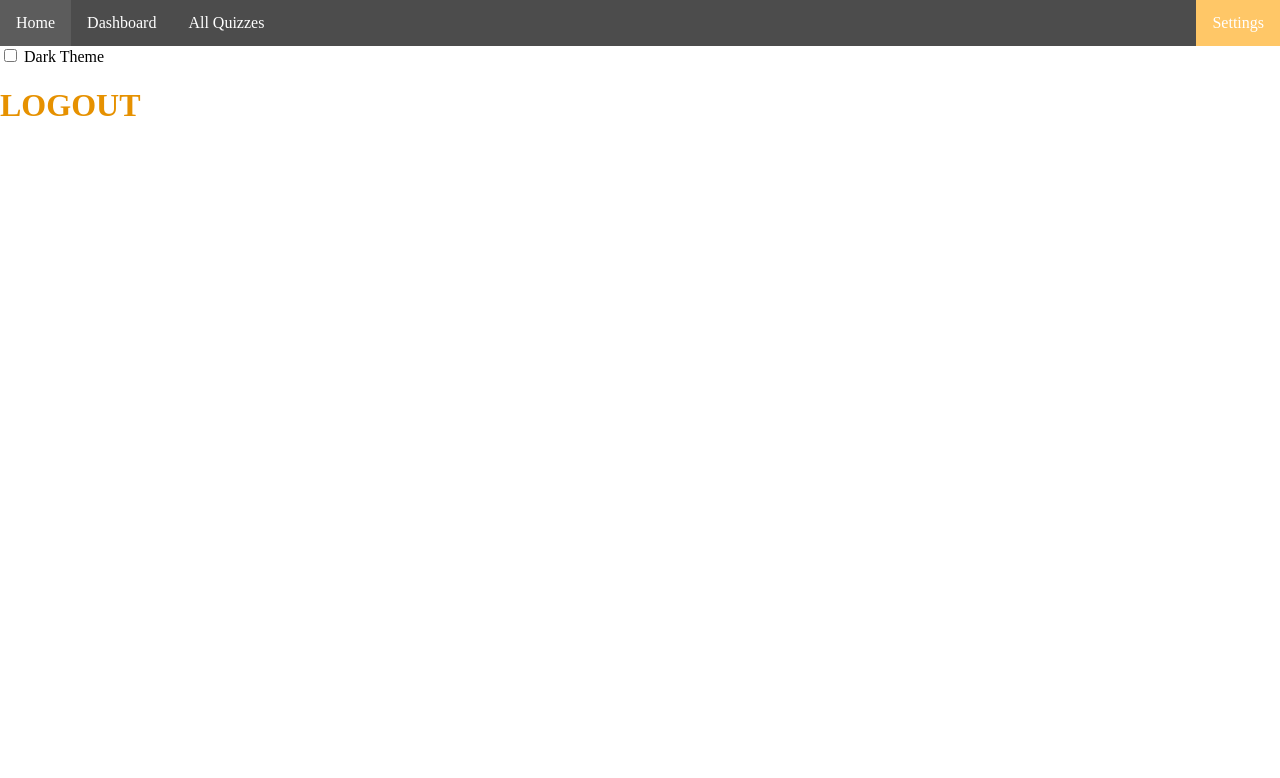
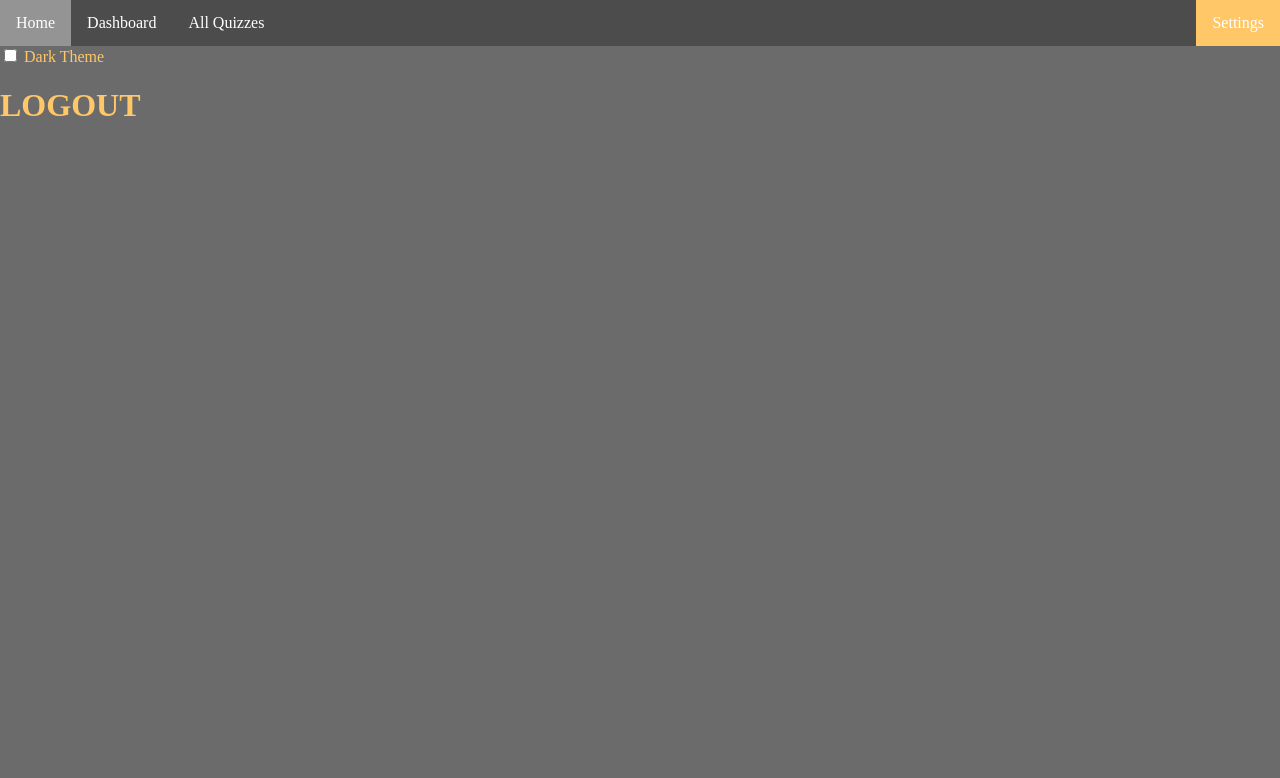
Before and after one commit to MelihKacan/Django-Quiz-App, a Django app: page /settings in a window 1280 px wide. Shown: the top 778 px of the page. Run offline with Django 5.2, Linux system fonts and the light colour scheme; a user stored in the database is signed in; data comes from the database, SQL or seed files in the repository; both versions use the stored data as it was after the commit; some libraries are stand-ins or nearby versions.

Commit message:
Navbar Dark Theme Integration & Mini Bug Fixes & All Quizzes Page Basics & Duplicate JS And CSS Files Deleted

```diff
--- a/django_quiz_app/all_api/urls.py
+++ b/django_quiz_app/all_api/urls.py
@@ -20,4 +20,5 @@
     path("user_photo_api_post",views.user_photo_api_post,name="user_photo_api_post"),
     path("get_user_id",views.get_user_id,name="get_user_id"),
     path("index_api",views.index_api,name="index_api"),
+    path("all_quizzes",views.all_quizzes_web_page,name="all_quizzes"),
 ]
--- a/django_quiz_app/all_api/views.py
+++ b/django_quiz_app/all_api/views.py
@@ -204,3 +204,6 @@
     }
 
     return Response(context)
+
+def all_quizzes_web_page(request):
+    return render(request,"all_quizzes.html")
--- a/django_quiz_app/static/css/navbar.css
+++ b/django_quiz_app/static/css/navbar.css
@@ -1,9 +1,17 @@
-ul {
+ul.dark-theme {
     list-style-type: none;
     margin: 0;
     padding: 0;
     overflow: hidden;
     background-color: #4c4c4c;
+  }
+
+  ul{
+    list-style-type: none;
+    margin: 0;
+    padding: 0;
+    overflow: hidden;
+    background-color: #c0c0c0;
   }
 
   li {
@@ -20,18 +28,39 @@
   }
 
   li a:hover:not(.active) {
-    background-color: #5c5c5c;
+    background-color: rgb(154, 154, 154);
+  }
+
+  li a.dark-theme:hover:not(.active) {
+    background-color: rgb(148, 148, 148);
+  }
+
+  .active.dark-theme{
+    background-color: rgb(255, 199, 103);
+  }
+
+  ul h1{
+    color: rgb(84, 84, 84);
   }
 
   .active {
-    background-color: rgb(255, 199, 103);
+    background-color: rgb(154, 154, 154);
+  }
+
+  .active.dark-theme:hover{
+    background-color: rgb(255, 199, 103,0.9);
   }
 
   .active:hover{
-    background-color: rgb(255, 199, 103,0.9);
+    background-color: rgba(86, 86, 86, 0.9);
   }
+
 body{
     margin: 0px;
+}
+
+ul div{
+  display: none;
 }
 
 ul h1{
--- a/django_quiz_app/static/css/style.css
+++ b/django_quiz_app/static/css/style.css
@@ -18,14 +18,28 @@
     box-shadow:3px 3px rgb(255, 199, 103);
 }
 
-.text_quiz{
+body{
+    background-color: rgb(231, 231, 231);
+}
+
+.text_quiz,
+h1{
     text-decoration: none;
     color:rgb(230, 145, 0);
     -webkit-tap-highlight-color: rgba(255, 255, 255, 0);
 }
 
-.text_quiz:hover{
+.text_quiz,
+h1:hover{
     color:rgb(255, 174, 35);
+}
+
+label{
+    color: rgb(230, 145, 0);
+}
+
+label:hover{
+    color: rgb(255, 174, 35);
 }
 
 .question{
@@ -52,6 +66,11 @@
 
 h1.dark-theme{
     color:rgb(255, 199, 103);
+}
+
+h1.dark-theme:hover,
+label.dark-theme:hover{
+    color:rgb(251, 178, 51);
 }
 
 label.dark-theme{
@@ -189,7 +208,6 @@
 
 #back{
     text-decoration: none;
-    position: absolute;
     margin-top: 7px;
     left:    10px;
     /* bottom:   5px; */
@@ -212,19 +230,16 @@
 }
 
 .b{
-    position: absolute;
     display: inline-flex;
     left: 30%;
 }
 
 .c{
-    position: absolute;
     display: inline-flex;
     left: 55%;
 }
 
 .d{
-    position: absolute;
     display: inline-flex;
     left: 80%;
 }
--- a/django_quiz_app/static/js/settings.js
+++ b/django_quiz_app/static/js/settings.js
@@ -24,7 +24,6 @@
     var theme = data.user_theme
     if(theme == true){
         $("input").prop('checked',true)
-        $("*").toggleClass("dark-theme");
     }
     $("input").click(function(){
         if($("input").prop('checked') == true){
--- a/django_quiz_app/static/js/theme.js
+++ b/django_quiz_app/static/js/theme.js
@@ -3,7 +3,9 @@
         if(data.user_theme == false){}
         else{
             $(function(){
-                $( "h1, h2, h3, body" ).addClass( "dark-theme" );
+                $( "h1, h2, h3, body, a, ul, label" ).addClass( "dark-theme" );
+                $( "li > a" ).addClass( "dark-theme" );
+                $( "a > h1" ).addClass( "dark-theme" );
             })
         }
     })
--- a/django_quiz_app/templates/login.html
+++ b/django_quiz_app/templates/login.html
@@ -5,7 +5,7 @@
 <head>
     <meta charset="UTF-8">
     <meta name="viewport" content="width=device-width, initial-scale=1.0, user-scalable=no">
-    <title>Document</title>
+    <title>Login</title>
     <link rel="stylesheet" href="{% static 'css/style.css' %}">
 </head>
 <body style="background-color:gray;">
--- a/django_quiz_app/templates/navbar.html
+++ b/django_quiz_app/templates/navbar.html
@@ -1,7 +1,16 @@
 {% load static %}
+<!DOCTYPE html>
+<html lang="en">
+    <head>
+        <meta charset="UTF-8">
+        <meta name="viewport" content="width=device-width, initial-scale=1.0">
         <script src="https://code.jquery.com/jquery-3.7.1.min.js" ></script>
         <link rel="stylesheet" href="https://cdnjs.cloudflare.com/ajax/libs/font-awesome/6.6.0/css/all.min.css">
         <script src="{% static 'js/navbar.js' %}"></script>
+        <script src="{% static 'js/theme.js' %}"></script>
+        <link rel="stylesheet" href="{% static 'css/style.css' %}">
+        <link rel="stylesheet" href="{% static 'css/navbar.css' %}">
+    </head>
 
     <ul>
         <div>
@@ -10,10 +19,12 @@
         </div>
         <li><a class="{% if '/' == request.path%} active {%endif%}" href="/">Home</a></li>
         <li><a class="{% if 'dashboard' in request.path%} active {%endif%}" href="{% url 'user_dashboard_web_page' %}">Dashboard</a></li>
-    <li><a class="{% if '#' in request.path%} active {%endif%}" href="#All_Quizzes">All Quizzes</a></li>
+        <li><a class="{% if 'all_quizzes' in request.path%} active {%endif%}" href="{% url 'all_quizzes' %}">All Quizzes</a></li>
         <li style="float:right"><a class="{% if 'settings' in request.path%} active {%endif%}" href="{% url 'settings' %}">Settings</a></li>
     </ul>
 
 
     {% block content%}
     {% endblock %}
+
+</html>
--- a/django_quiz_app/templates/register.html
+++ b/django_quiz_app/templates/register.html
@@ -5,7 +5,7 @@
 <head>
     <meta charset="UTF-8">
     <meta name="viewport" content="width=device-width, initial-scale=1.0, user-scalable=no">
-    <title>Document</title>
+    <title>Register</title>
     <link rel="stylesheet" href="{% static 'css/style.css' %}">
 </head>
 <body style="background-color:gray;">
--- a/django_quiz_app/templates/settings.html
+++ b/django_quiz_app/templates/settings.html
@@ -2,15 +2,8 @@
 {% load static %}
 {% block content %}
 
-<!DOCTYPE html>
-<html lang="en">
 <head>
-    <meta charset="UTF-8">
-    <meta name="viewport" content="width=device-width, initial-scale=1.0">
-    <title>Document</title>
-    <script src="https://code.jquery.com/jquery-3.7.1.min.js" ></script>
-    <link rel="stylesheet" href="{% static 'css/style.css' %}">
-    <link rel="stylesheet" href="{% static 'css/navbar.css' %}">
+    <title>Settings</title>
     <script src="{% static 'js/settings.js' %}"></script>
 </head>
 <body>
@@ -19,6 +12,5 @@
     <a class="text_quiz" href="{% url 'logout' %}"><h1>LOGOUT</h1></a>
     <!--<a href="/"><button style="bottom:10px" id="back">BACK</button></a>-->
 </body>
-</html>
 
 {% endblock %}
```
Also changed, not shown: django_quiz_app/templates/all_quizzes.html (added, +12 -0 lines), django_quiz_app/templates/index.html (+1 -9 lines), django_quiz_app/templates/quiz_page.html (+4 -10 lines), django_quiz_app/templates/user_dashboard.html (+1 -11 lines), django_quiz_app/db.sqlite3. Lines whose indentation alone changed are shown as unchanged.
